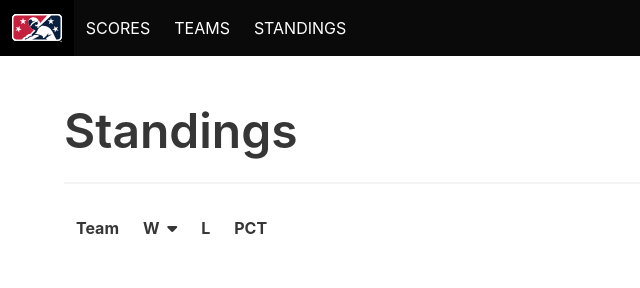
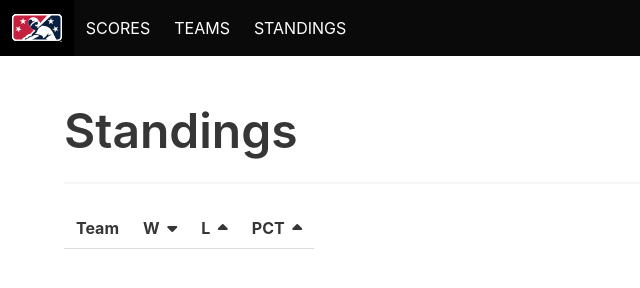
Before and after one commit to wmacinnisBVG/Jacksonville-Jumbo-Shrimp-Sports-Statistics-Application, a plain HTML site: page standings.html in a window 1280 px wide. Shown: the full height of the page, 0-640 px from the left. Drawn offline with nearby package versions, Linux system fonts and the light colour scheme.

Commit message:
Table filters work

```diff
--- a/standings.html
+++ b/standings.html
@@ -59,16 +59,12 @@
         <hr>
         <div class="table is-fullwidth">
             <table id="standings-table">
-                <tr>
-                    <th>Team</th>
-                    <th onclick="pullStandings('wins')">W&nbsp;&nbsp;<i class="fas fa-caret-down"></i></th>
-                    <th>L</th>
-                    <th>PCT</th>
+                <tr id="table-header">
+                    <th>Team </th>
+                    <th style="cursor: pointer" onclick="pullStandings('wins')">W&nbsp;&nbsp;<i id="w-icon" class="fas fa-caret-down"></i></th>
+                    <th style="cursor: pointer" onclick="pullStandings('losses')">L &nbsp;<i id="l-icon" class="fas fa-caret-down"></i></th>
+                    <th style="cursor: pointer" onclick="pullStandings('pct')">PCT &nbsp;<i id="pct-icon" class="fas fa-caret-up"></i></th>
                 </tr>
-                <div id="tr-container">
-
-                </div>
-
             </table>
         </div>
 
--- a/standings.js
+++ b/standings.js
@@ -1,15 +1,18 @@
 let TEAMS = JSON.parse(localStorage.getItem("teams"));
 const GAMES = JSON.parse(localStorage.getItem("games"));
+const tableHeader = document.getElementById('table-header').innerHTML;
 window.onload = () =>{
     pullStandings('wins');
 }
-const pullStandings = (filter) =>{
-    if(filter == 'wins'){
-        TEAMS = TEAMS.sort((a,b) => (a.wins < b.wins) ? 1 : ((b.wins < a.wins) ? -1 : 0));
-
-        const standingsTable = document.getElementById('tr-container');
+const clearTable = () => {
+    document.getElementById('standings-table').innerHTML = "";
+    const tr = document.createElement("tr");
+    tr.innerHTML = tableHeader;
+    document.getElementById('standings-table').append(tr);
+}
+const populateTable = () => {
+    const standingsTable = document.getElementById('standings-table');
     TEAMS.forEach(team =>{
-            //Add Teams
         const tr = document.createElement("tr");
         const teamTd = document.createElement('td');
         const winsTd = document.createElement('td');
@@ -25,10 +28,39 @@ const pullStandings = (filter) =>{
         pctTd.innerHTML = pct;
         tr.append(pctTd);
         standingsTable.append(tr);
+    });
+}
+const changeTableIcons = (selected) => {
+    let iconIds = ["w-icon", "l-icon", "pct-icon"];
+    let selectedIcon;
+    if(selected === 'wins'){
+        selectedIcon = iconIds[0];
+        delete iconIds[0];
+    } else if (selected === 'losses'){
+        selectedIcon = iconIds[1];
+        delete iconIds[1];
+    } else {
+        selectedIcon = iconIds[2];
+        delete iconIds[2];
+    }
+    iconIds.forEach((icon) => {
+        document.getElementById(icon).className = '';
+        document.getElementById(icon).className = 'fas fa-caret-up';
+    });
+    document.getElementById(selectedIcon).className = '';
+    document.getElementById(selectedIcon).className = 'fas fa-caret-down';
 
-
-
-        });
+}
+const pullStandings = (filter) =>{
+    clearTable();
+    if(filter == 'wins'){
+        changeTableIcons(filter);
+        TEAMS = TEAMS.sort((a,b) => (a.wins < b.wins) ? 1 : ((b.wins < a.wins) ? -1 : 0));
+        populateTable();
+    } else if(filter == 'losses'){
+        changeTableIcons(filter);
+        TEAMS = TEAMS.sort((a,b) => (a.losses < b.losses) ? 1 : ((b.losses < a.losses) ? -1 : 0));
+        populateTable();
     }
 
 }
```
Lines whose indentation alone changed are shown as unchanged.
